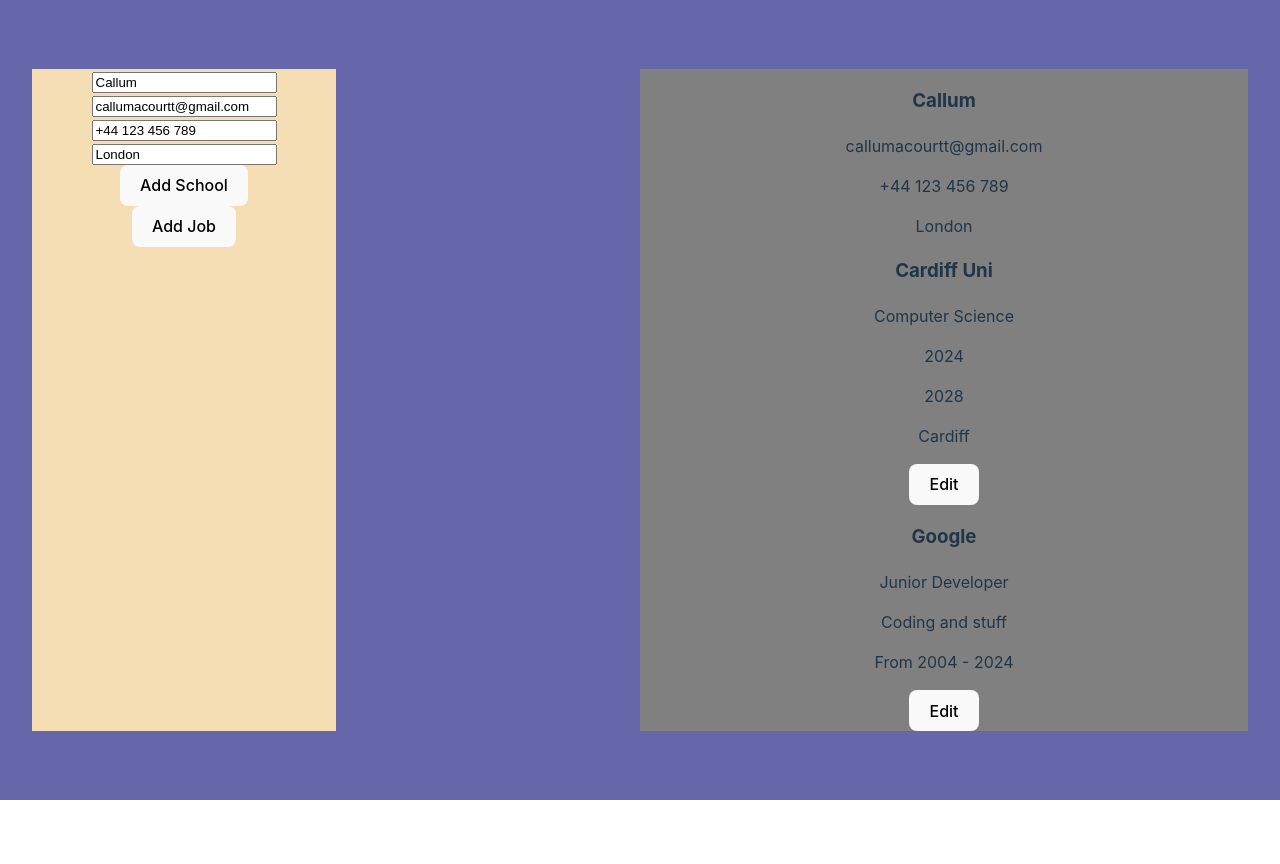
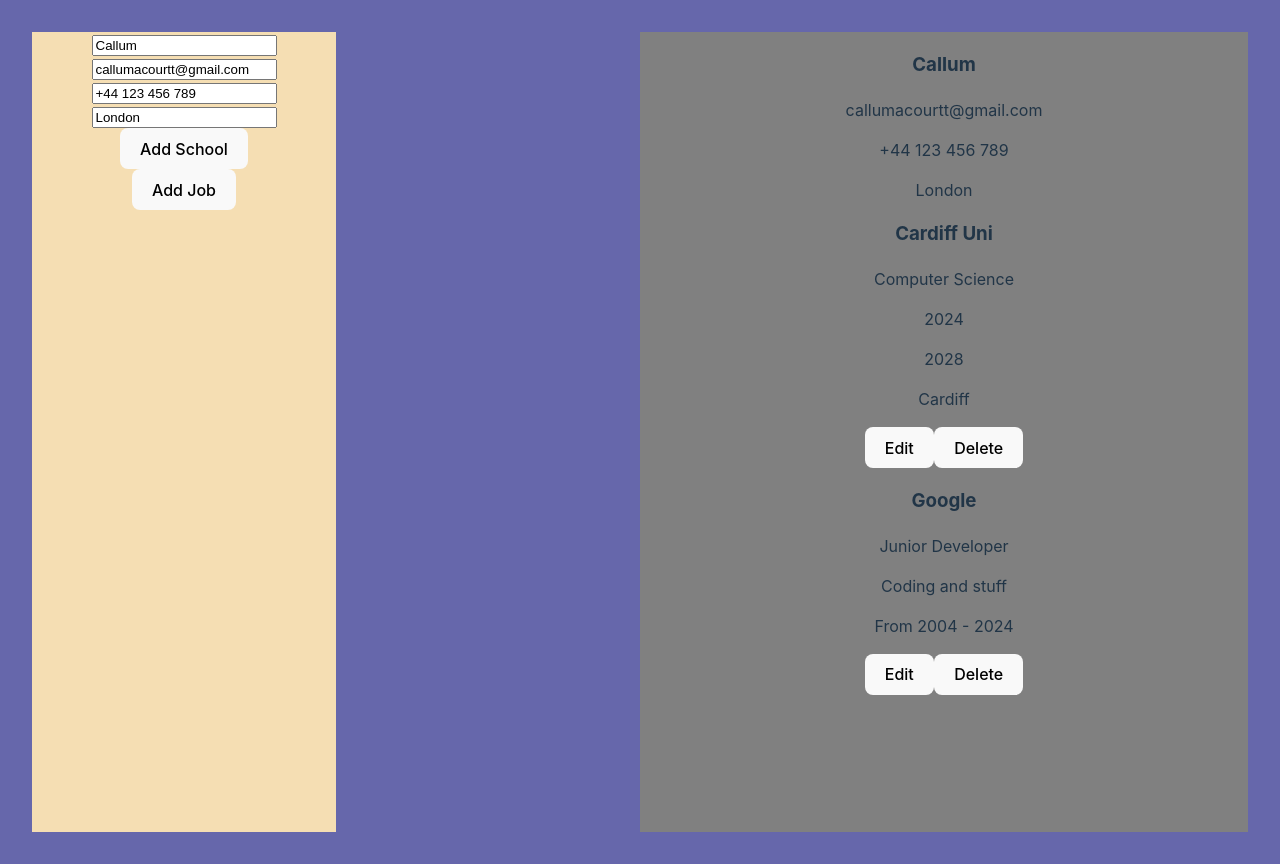
Before and after one commit to Callumacourt/cvBuilder, a React (Vite) app in the folder cv-builder/: page / in a window 1280 px wide. Before the commit the page ends 800 px from the top, so only its background shows below. Built offline with nearby package versions, Linux system fonts and the light colour scheme.

Commit message:
added deleted button, bug fixes

```diff
--- a/cv-builder/src/App.css
+++ b/cv-builder/src/App.css
@@ -19,6 +19,10 @@
 .cv{
   grid-column: 2;
   background-color: gray;
+}
+
+.input,  .cv {
+  min-height: 100vmin;
 }
 
 body{
--- a/cv-builder/src/components/cv/CV.jsx
+++ b/cv-builder/src/components/cv/CV.jsx
@@ -21,6 +21,10 @@ export default function CV() {
         index: "",
         beforeEdit: ""
     })
+
+    const deleteEle = (indexToRemove, setList) => {
+        setList(prevList => prevList.filter((_, index) => index !== indexToRemove));
+      };
 
     const [schools, setSchools] = useState([
         {
@@ -50,10 +54,14 @@ export default function CV() {
                     schools={schools}
                     setEditState = {setEditState}
                     setShowEducation={setShowEducation}
+                    deleteEle = {deleteEle}
+                    setSchools = {setSchools}
                 />
                 <CvExperience jobs={jobs}
                  setShowExperience={setShowExperience}
-                 setEditState={setEditState}/>
+                 setEditState={setEditState}
+                 deleteEle={deleteEle}
+                 setJobs = {setJobs}/>
             </div>
             <Input
                 personalDetails={personalDetails}
--- a/cv-builder/src/components/cv/CvEducation.jsx
+++ b/cv-builder/src/components/cv/CvEducation.jsx
@@ -1,4 +1,4 @@
-export default function CvEducation({ setEditState, setShowEducation, schools}) {
+export default function CvEducation({ setEditState, setShowEducation, schools, setSchools, deleteEle}) {
     const startEditingSchool = (index) => {
         setEditState({
             editing: true,
@@ -20,6 +20,7 @@ export default function CvEducation({ setEditState, setShowEducation, schools})
                     <p>{school.endYear}</p>
                     <p>{school.location}</p>
                     <button onClick={() => startEditingSchool(index)}>Edit</button>
+                    <button onClick={() => deleteEle(index, setSchools)}>Delete</button>
                 </div>
             ))}
         </div>
--- a/cv-builder/src/components/cv/CvExperience.jsx
+++ b/cv-builder/src/components/cv/CvExperience.jsx
@@ -1,4 +1,4 @@
-export default function CvExperience({ jobs, setShowExperience, setEditState }) {
+export default function CvExperience({ jobs, setShowExperience, setEditState, deleteEle, setJobs}) {
     const editExperience = (index) => {
       setEditState({
         editing: true,
@@ -18,6 +18,7 @@ export default function CvExperience({ jobs, setShowExperience, setEditState })
                         <p>{job.description}</p>
                         <p>From {job.startYear} - {job.endYear}</p>
                         <button onClick={() => editExperience(index)}>Edit</button>
+                        <button onClick={() => deleteEle(index, setJobs)}>Delete</button>
                     </div>
                 );
             })}
--- a/cv-builder/src/components/input/Form.jsx
+++ b/cv-builder/src/components/input/Form.jsx
@@ -12,6 +12,9 @@ export default function CreateForm({
   handleEdit
 }) {
   const [formData, setFormData] = useState(initialFormData);
+
+  const [formState, setFormState] = useState(list.length ? Object.keys(list[0]) : []);
+
 
   useEffect(() => {
     if (editState.editing) {
@@ -65,7 +68,10 @@ export default function CreateForm({
     setFormData({});
     setEditState((prevState) => ({
       ...prevState,
-      editing: false
+      editing: false,
+      type: "",
+      index: "",
+      beforeEdit: ""
     }));
   }
 
@@ -75,14 +81,13 @@ export default function CreateForm({
       onClick={handleAdd}>Add {handling}</button>
        {showList && (
   <form onSubmit={onSubmit}>
-          {list.slice(0, 1).map((item, index) => (
-          <div key={index}>
-            {Object.entries(item).map(([key, value]) => (
+    <div>
+      {formState.map((key) => (
         <label htmlFor={key} key={key}>
           {key}:
           <br />
           <input
-              type={typeof value === "number" ? "number" : "text"}
+            type={typeof list[0]?.[key] === "number" ? "number" : "text"}
             name={key}
             value={formData[key] || ""}
             onChange={handleChange}
@@ -91,11 +96,13 @@ export default function CreateForm({
         </label>
       ))}
     </div>
-          ))}
     <button type="submit">{editState.editing ? "Save Changes" : "Submit"}</button>
-          <button type="button" onClick={() => {editState.editing ? cancelEdit() : setShowList(false)}}>Cancel</button>
+    <button type="button" onClick={() => {editState.editing ? cancelEdit() : setShowList(false)}}>
+      Cancel
+    </button>
   </form>
 )}
+
 
     </div>
   );
```
Lines whose indentation alone changed are shown as unchanged.
